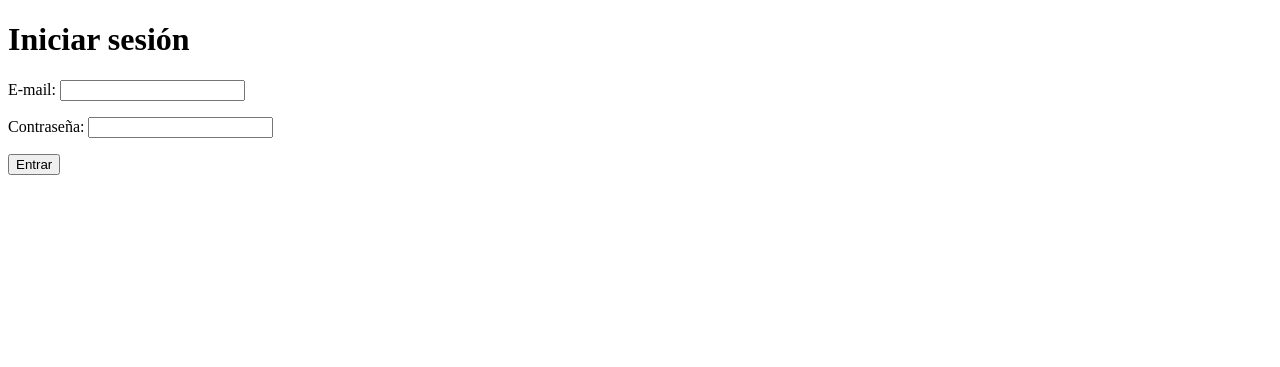
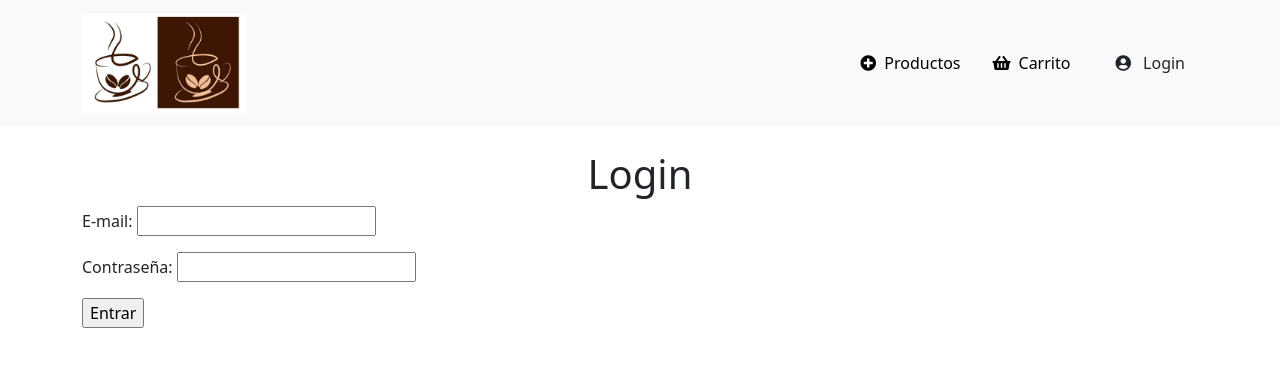
Before and after one commit to bazabaza/cafe-sem, a Django app: page /clientes/cuenta/iniciar_sesion in a window 1280 px wide. Shown: the top 367 px of the page. Run offline with Django 5.2, Linux system fonts and the light colour scheme; some libraries are stand-ins or nearby versions.

Commit message:
login con el diseño

```diff
--- a/CafeSEM/CafeSEM/clientes/templates/clientes/cuenta/iniciar_sesion.html
+++ b/CafeSEM/CafeSEM/clientes/templates/clientes/cuenta/iniciar_sesion.html
@@ -1,11 +1,27 @@
 <!DOCTYPE html>
 <html lang="en">
+{% load static %}
 <head>
     <meta charset="UTF-8">
-    <title>Iniciar sesión</title>
+    <title>Title</title>
+    <link href="https://cdn.jsdelivr.net/npm/bootstrap@5.3.3/dist/css/bootstrap.min.css" rel="stylesheet">
+    <script src="https://cdn.jsdelivr.net/npm/bootstrap@5.3.3/dist/js/bootstrap.bundle.min.js"></script>
+    <link rel="stylesheet" type="text/css" href="{% static 'css/styles.css'%}">
+
+    <meta name="viewport" content="width=device-width, initial-scale=1, shrink-to-fit=no" />
+    <meta http-equiv="x-ua-compatible" content="ie=edge" />
+    <title>Material Design for Bootstrap</title>
+    <!-- Font Awesome -->
+    <link rel="stylesheet" href="https://use.fontawesome.com/releases/v5.11.2/css/all.css" />
+    <!-- Google Fonts Roboto -->
+    <link rel="stylesheet" href="https://fonts.googleapis.com/css2?family=Roboto:wght@300;400;500;700&display=swap" />
+
 </head>
 <body>
-<h1>Iniciar sesión</h1>
+    {% include 'navbar.html' %}
+    <div class="container" style="margin-top:150px">
+        <h1 class="text-center">Login</h1>
+
             <form method="post" action="/clientes/cuenta/verificar_contrasenia">
                 {% csrf_token %}
                 <p>E-mail: <input type="text" name="email" /></p>
@@ -13,5 +29,7 @@
                 <p><input type="submit" value="Entrar"></p>
             </form>
 
+
+    </div>
 </body>
 </html>
--- a/CafeSEM/CafeSEM/clientes/views_cuenta.py
+++ b/CafeSEM/CafeSEM/clientes/views_cuenta.py
@@ -1,6 +1,6 @@
 import re
 
-from django.shortcuts import render
+from django.shortcuts import render, redirect
 from clientes.models import Usario
 
 
```
Also changed, not shown: CafeSEM/CafeSEM/clientes/templates/clientes/cuenta/verificar_contrasenia.html (+26 -4 lines). Lines whose indentation alone changed are shown as unchanged.
